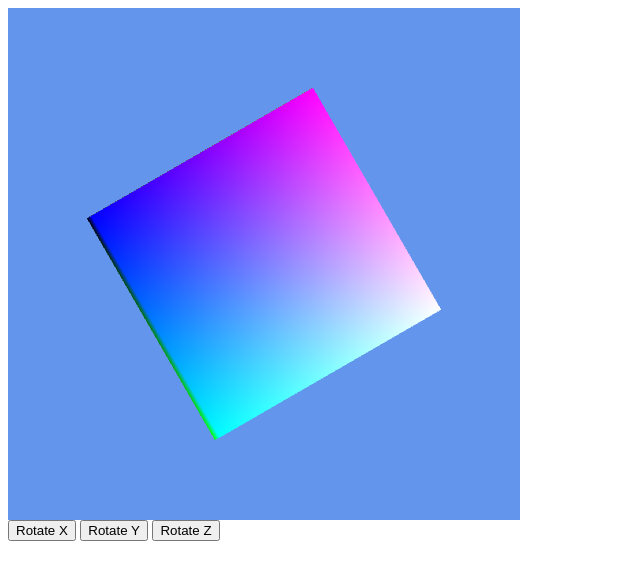
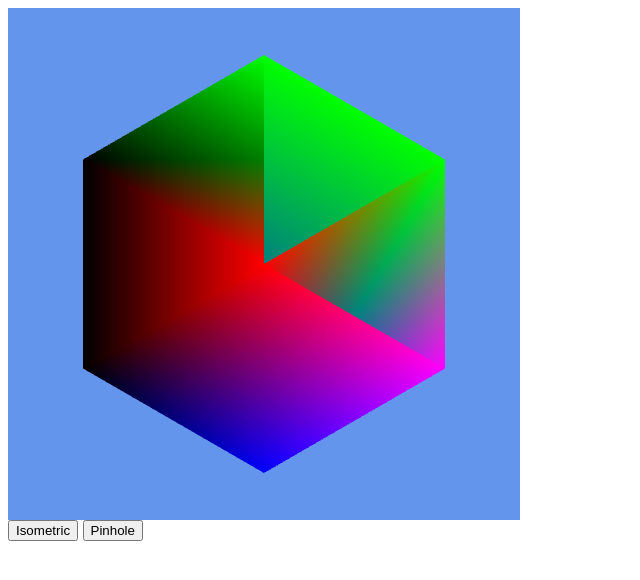
Before and after one commit to tobiasandre1/computer-graphics-2018, a plain HTML site: page worksheet3/projections.html in a window 1280 px wide. Shown: the whole page, without its empty margins (0-640 px from the left). Drawn offline with Linux system fonts and the light colour scheme; animation ran at ten frames a second.

Commit message:
isometric view 3.1 done

```diff
--- a/worksheet3/graphics.js
+++ b/worksheet3/graphics.js
@@ -1,5 +1,17 @@
 var index = 0;
-var modelViewMatrix;
+var theta = 1.0;
+var modelViewMatrix, ctm;
+var indices, vertices;
+
+var iso = mat4(1.732050808/2.449489743,0,-1.732050808/2.449489743,0,
+				1/2.449489743,2/2.449489743,1/2.449489743,0,
+				1.414213562/2.449489743,-1.414213562/2.449489743,1.414213562/2.449489743,0,
+				0,0,0,1
+				);
+
+var mvs = [iso, mat4()];
+var selected = 0;
+
 /**
 * @param {Element} canvas. The canvas element to create a context from.
 * @return {WebGLRenderingContext} The created context.
@@ -24,120 +36,79 @@ window.onload = function init(){
 		program = initShaders(gl, "vertex-shader", "fragment-shader");
 		gl.useProgram(program);
 
-		var points = [];
-
-		var vertices = [
-			vec4(-0.5, -0.5, 0.5, 1.0),
-			vec4(-0.5, 0.5, 0.5, 1.0),
-			vec4(0.5, 0.5, 0.5, 1.0),
-			vec4(0.5, -0.5, 0.5, 1.0),
-			vec4(-0.5, -0.5, -0.5, 1.0),
-			vec4(-0.5, 0.5, -0.5, 1.0),
-			vec4(0.5, 0.5, -0.5, 1.0),
-			vec4(0.5, -0.5, -0.5, 1.0)
+		vertices = [
+			vec3(-0.5, -0.5, 0.5),
+			vec3(-0.5, 0.5, 0.5),
+			vec3(0.5, 0.5, 0.5),
+			vec3(0.5, -0.5, 0.5),
+			vec3(-0.5, -0.5, -0.5),
+			vec3(-0.5, 0.5, -0.5),
+			vec3(0.5, 0.5, -0.5),
+			vec3(0.5, -0.5, -0.5)
 		];
 
-		var vertexColors = [
-			[ 0.0, 0.0, 0.0, 1.0 ], // black
-			[ 1.0, 0.0, 0.0, 1.0 ], // red
-			[ 1.0, 1.0, 0.0, 1.0 ], // yellow
-			[ 0.0, 1.0, 0.0, 1.0 ], // green
-			[ 0.0, 0.0, 1.0, 1.0 ], // blue
-			[ 1.0, 0.0, 1.0, 1.0 ], // magenta
-			[ 1.0, 1.0, 1.0, 1.0 ], // white
-			[ 0.0, 1.0, 1.0, 1.0 ] // cyan
+		var colors = [
+			0,0,0,
+			0,0,0,
+			0,1,0,
+			1,0,1,
+			0,0,1,
+			1,0,0,
+			0,1,0,
+			1,0,1];
+
+		indices = [
+			1, 0, 3,
+			3, 2, 1,
+			2, 3, 7,
+			7, 6, 2,
+			3, 0, 4,
+			4, 7, 3,
+			6, 5, 1,
+			1, 2, 6,
+			4, 5, 6,
+			6, 7, 4,
+			5, 4, 0,
+			0, 1, 5
 		];
-
-		//Faces is a 2-dimensional array of positions, consisting of 24 vertices
-		var faces = new Array(24);
-
-		var numVertices = 36; //36 because we can only draw triangles, not squares. Therefore each face is 6 vertices
-		var points = [ ]; //2d array for points
-		var colors = [ ]; //2d array for colors
-
-		function quad(a, b, c, d) //Vertex parameters
-		{
-			var indices = [ a, b, c, a, c, d ]; //Draw two triangles for the face
-			for (var i = 0; i < indices.length; ++i) {
-				points.push(vertices[indices[i]]);
-				colors.push(vertexColors[indices[i]]);
-				index++;
-
-			}
-		}
-
-		function colorCube()
-		{
-			quad(1, 0, 3, 2);
-			quad(2, 3, 7, 6);
-			quad(3, 0, 4, 7);
-			quad(6, 5, 1, 2);
-			quad(4, 5, 6, 7);
-			quad(5, 4, 0, 1);
-		}
-
-		colorCube();
-
-		var translation = [0.0,0.0,0.0,0.0];//= [0.5,0.5,0.5, 0.0];
-		var uTranslation = gl.getUniformLocation(program, "uTranslation");
-		gl.uniform4f(uTranslation, translation[0], translation[1], translation[2], translation[3]);
-		var uniform = gl.getUniform(program, uTranslation);
-		console.log(uniform);
-
 
 		var vBuffer = gl.createBuffer();
 		gl.bindBuffer(gl.ARRAY_BUFFER, vBuffer);
-		gl.bufferData(gl.ARRAY_BUFFER, flatten(points), gl.STATIC_DRAW);
+		gl.bufferData(gl.ARRAY_BUFFER, flatten(vertices), gl.STATIC_DRAW);
 
 		var vPosition = gl.getAttribLocation(program, "vPosition");
-		gl.vertexAttribPointer(vPosition, 4, gl.FLOAT, false, 0, 0);
+		gl.vertexAttribPointer(vPosition, 3, gl.FLOAT, false, 0, 0);
 		gl.enableVertexAttribArray(vPosition);
+
+		var iBuffer = gl.createBuffer();
+		gl.bindBuffer(gl.ELEMENT_ARRAY_BUFFER, iBuffer);
+		gl.bufferData(gl.ELEMENT_ARRAY_BUFFER, new Uint8Array(indices),gl.STATIC_DRAW);
+
+
+		modelViewMatrix = mat4();
+		modelViewMatrix = mult(modelViewMatrix, mat4());
+
+		var mBuffer = gl.createBuffer();
+		gl.bindBuffer(gl.ARRAY_BUFFER,mBuffer);
+		gl.bufferData(gl.ARRAY_BUFFER, flatten(modelViewMatrix), gl.STATIC_DRAW);
+
+		modelViewMatrixLoc = gl.getUniformLocation(program,"modelViewMatrix")
 
 		var cBuffer = gl.createBuffer();
 		gl.bindBuffer(gl.ARRAY_BUFFER, cBuffer);
 		gl.bufferData(gl.ARRAY_BUFFER, flatten(colors), gl.STATIC_DRAW);
 
 		var vColor = gl.getAttribLocation(program, "vColor");
-		gl.vertexAttribPointer(vColor, 4, gl.FLOAT, false, 0, 0);
+		gl.vertexAttribPointer(vColor, 3, gl.FLOAT, false, 0, 0);
 		gl.enableVertexAttribArray(vColor);
 
-		//modelViewMatrix = mat4();
+		document.getElementById("iso").onclick = function(){
+			selected = 0;
+		}
 
-		var point = vec3(1.0, 2.0, 3.0);
-		var R = mat4();
-		var ctm = mat4();
-
-
-		var thetaX = Math.acos(3.0/Math.sqrt(14.0));
-		var thetaY = Math.sqrt(13.0/14.0);
-
-		R = mult(R, rotateX(thetaX));
-		R = mult(R, rotateY(thetaY));
-		R = mult(R, rotateZ(60.0));
-		R = mult(R, rotateY(-thetaY));
-		R = mult(R, rotateX(-thetaX));
-
-
-
-		/*
-		ctm = translate(ctm, point)
-		ctm = mult(ctm, R);
-		ctm = translate(ctm, negate(point));
-
-		ctm = rotateX(-45.0);*/
-
-		ctm = mult(R, ctm);
-
-		console.log(ctm);
-		console.log(R);
-		console.log(translate(ctm, point));
-
-		var uModelViewMatrix = gl.getUniformLocation(program, "uModelViewMatrix");
-		gl.uniformMatrix4fv(uModelViewMatrix, false, flatten(ctm));
-		console.log(gl.getUniform(program, uModelViewMatrix));
-
-
-
+		document.getElementById("pin").onclick = function(){
+			selected = 1;
+		}
 
 
 		render();
@@ -145,9 +116,11 @@ window.onload = function init(){
 
 
 	function render(){
-		gl.clear(gl.COLOR_BUFFER_BIT);
-		if(index > 0){
-			gl.drawArrays(gl.TRIANGLES, 0,index)
-		}
-		window.requestAnimFrame(render, canvas);
+		gl.clear(gl.COLOR_BUFFER_BIT | gl.DEPTH_BUFFER_BIT);
+
+		ctm = mat4();
+		ctm = mult(ctm, mvs[selected]);
+		gl.uniformMatrix4fv(modelViewMatrixLoc, false, flatten(ctm));
+		gl.drawElements(gl.TRIANGLE_STRIP, indices.length, gl.UNSIGNED_BYTE, 0);
+		requestAnimFrame(render);
 	}
--- a/worksheet3/projections.html
+++ b/worksheet3/projections.html
@@ -6,17 +6,14 @@
 
 	<script id="vertex-shader" type="x-shader/x-vertex">
 		precision mediump float;
-
-		attribute vec4 vPosition;
+		attribute vec3 vPosition;
 		attribute vec4 vColor;
 		varying vec4 fColor;
-
-		uniform vec4 uTranslation;
-		uniform mat4 uModelViewMatrix;
-
-		void main(){
-			gl_Position = uModelViewMatrix * (vPosition + uTranslation);
+		uniform mat4 modelViewMatrix;
+		void main()
+		{
 			fColor = vColor;
+			gl_Position = modelViewMatrix * vec4(vPosition,1);
 		}
 	</script>
 
@@ -46,9 +43,12 @@
 		Your browser does not support webgl
 	</canvas>
 
-	<button id="ButtonX">Rotate X</button>
-	<button id="ButtonY">Rotate Y</button>
+
+	<button id="iso">Isometric</button>
+	<button id="pin">Pinhole</button>
+	<!---
 	<button id="ButtonZ">Rotate Z</button>
+	-->
 
 
 </body>
```
Also changed, not shown: worksheet3/work31.js (deleted, +0 -111 lines).
